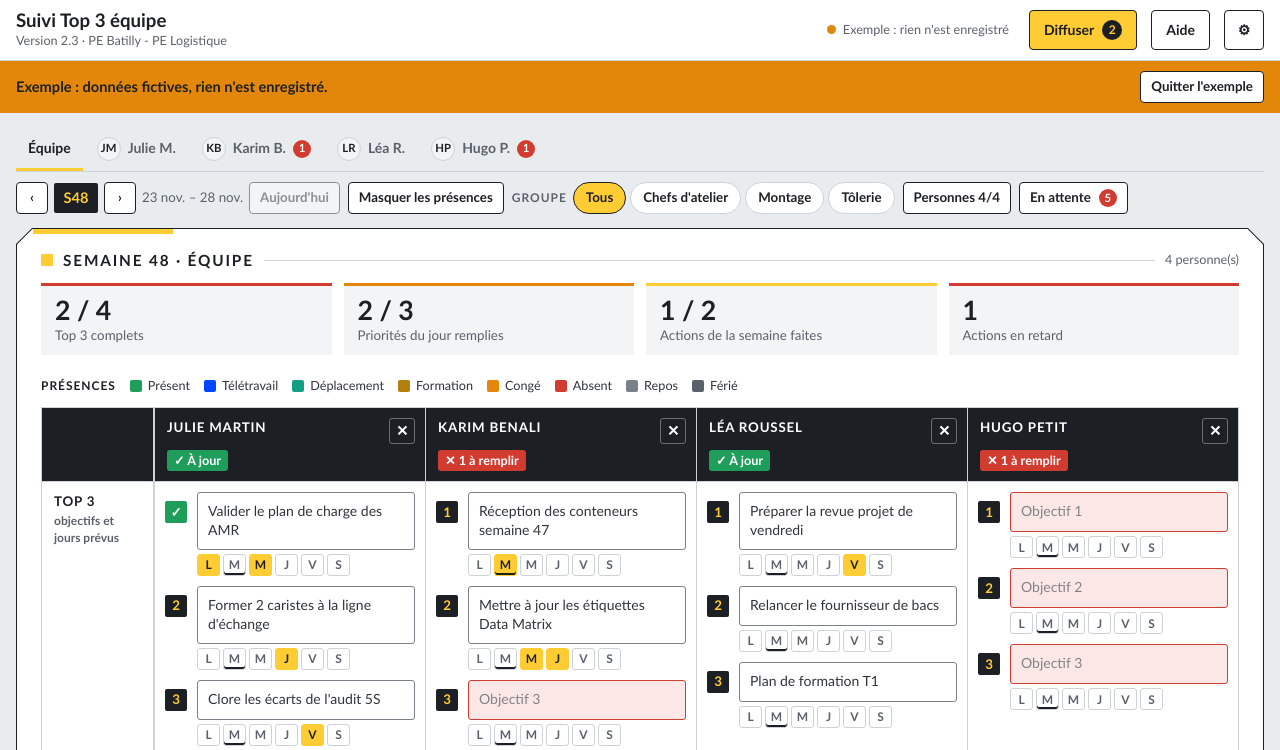
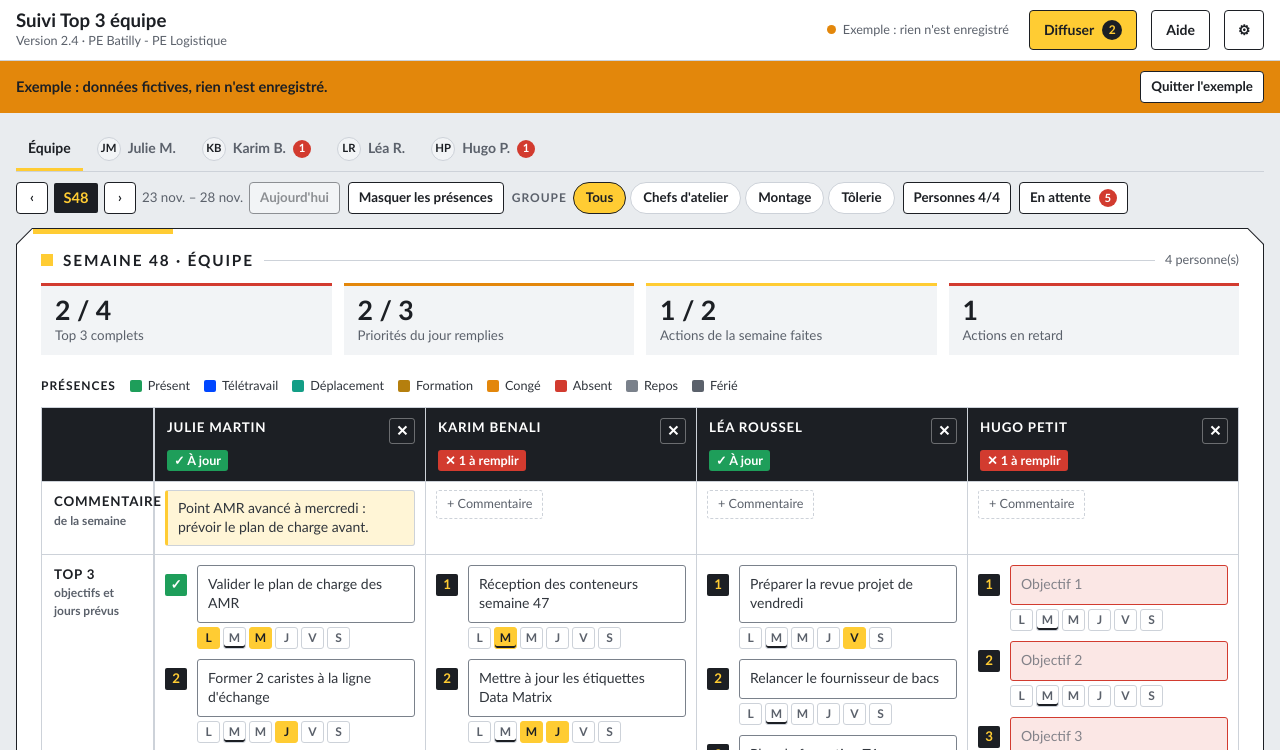
Before and after one commit to theo52400/suivi-top3, a plain HTML site: page index.html in a window 1280 px wide. Both pictures are taken after a click on the button "Charger un exemple". Shown: the top 750 px of the page. Drawn offline with Linux system fonts and the light colour scheme.

Commit message:
Version 2.4 : commentaire de la semaine au-dessus du Top 3
Co-Authored-By: Claude Opus 5.5 <noreply@anthropic.com>
Claude-Session: https://claude.ai/code/session_01Az7n1tA8HECYZ7SSFwe18P

```diff
--- a/index.html
+++ b/index.html
@@ -16,7 +16,7 @@ Données    : un document par case ; la dernière saisie remplace la précédent
              teams/{équipe} {name, created, by} · members/{id} t:"m" {name,email,order} | null
              actions/{id} t:"a" {text,owner,week,day,done,first,created} | null · config/{clé} t:"c" (deadline, samedi ; grp_* = groupe {name, members, extra})
              cells/{lundi}_{membre}_{champ} t:"f" : f = t1-3 objectif, j1-3 jours prévus, d1-3 atteint,
-             s1-6 présence, p1-6 priorité du jour ; lu semaine par semaine (where w == lundi).
+             s1-6 présence, p1-6 priorité du jour, c commentaire de la semaine ; lu semaine par semaine (where w == lundi).
              Format d'événement identique aux versions 1.x : une sauvegarde 1.x se restaure dans le site.
 Règles     : une case est en rouge si elle est vide après l'heure limite (9h30 par défaut) un jour travaillé
              (Présent, Télétravail, Déplacement). Un objectif du Top 3 écrit et prévu ce jour-là, ou une action prévue ce
@@ -27,7 +27,8 @@ Tests      : ⚙ > Réglages avancés > Auto-contrôle (8 tests de l'appli). Tes
 Versions   : 1.0 à 1.5 (12/11/2026) fichier partagé par dossier Teams · 2.0 (13/11/2026) site web Firebase + GitHub Pages,
              sans compte, temps réel, téléphone · 2.1 (16/11/2026) pleine largeur, colonnes égales, retour à la ligne,
              groupes (filtre) et listes de diffusion · 2.2 (20/11/2026) correction du doublon à la création d'une action
-             · 2.3 (24/11/2026) une action prévue un jour compte comme priorité du jour.
+             · 2.3 (24/11/2026) une action prévue un jour compte comme priorité du jour
+             · 2.4 (24/11/2026) commentaire de la semaine au-dessus du Top 3.
 -->
 <style>
 /* Rendu du service (chapitre R du standard) : barre du haut, cadre à coins coupés, titres à carré jaune. */
@@ -289,6 +290,15 @@ body.dragging [data-drop]{outline:1px dashed var(--field);outline-offset:-4px}
 .offtxt{font-size:9.5pt;color:var(--gray);font-style:italic}
 .addline{align-self:stretch;font-size:9.5pt;color:var(--gray);background:none;border:1px dashed var(--line);border-radius:3px;padding:5px 8px;cursor:pointer;text-align:left}
 .addline:hover{border-color:var(--ink);color:var(--ink)}
+/* commentaire de la semaine : replié en « + Commentaire » tant qu'il est vide */
+.notebox{display:flex;flex-direction:column;gap:6px;min-width:0}
+.notebox .lb{font-size:9.5pt;font-weight:700;color:var(--gray);text-transform:uppercase;letter-spacing:.08em}
+.note{display:block;width:100%;min-height:40px;resize:none;overflow:hidden;border:1px solid var(--line);border-left:3px solid var(--yellow);border-radius:3px;padding:8px 10px;background:var(--tint-y);color:var(--text);line-height:1.35;field-sizing:content}
+.note:focus{background:var(--card)}
+.note::placeholder{color:var(--gray);opacity:.75}
+.nplus{align-self:flex-start;font-size:9.5pt;color:var(--gray);background:none;border:1px dashed var(--line);border-radius:3px;padding:4px 10px;cursor:pointer}
+.nplus:hover{border-color:var(--ink);color:var(--ink)}
+.pv-note{margin-bottom:18px}
 .addinp{height:32px;font-size:9.5pt}
 .linkbtn{background:none;border:0;padding:0;font-size:9pt;color:var(--gray);text-decoration:underline;cursor:pointer}
 .linkbtn:hover{color:var(--ink)}
@@ -384,7 +394,7 @@ details.adv[open] summary{margin-bottom:14px}
   <div class="in">
     <div>
       <div class="appname">Suivi Top 3 équipe</div>
-      <div class="appver" id="appver">Version 2.3 · PE Batilly - PE Logistique</div>
+      <div class="appver" id="appver">Version 2.4 · PE Batilly - PE Logistique</div>
     </div>
     <span class="grow"></span>
     <button class="state" id="state" type="button"><span class="dot"></span><span class="txt">Connexion…</span></button>
@@ -426,8 +436,9 @@ details.adv[open] summary{margin-bottom:14px}
 
 <script>
 "use strict";
-const APP = { name: "Suivi Top 3 équipe", ver: "2.3", schema: 2, service: "PE Batilly - PE Logistique", stock: "top3" };
+const APP = { name: "Suivi Top 3 équipe", ver: "2.4", schema: 2, service: "PE Batilly - PE Logistique", stock: "top3" };
 const NEWS = {
+  "2.4": ["Commentaire de la semaine : une case au-dessus du Top 3 de chaque personne, repliée en « + Commentaire » tant qu'elle est vide."],
   "2.3": ["Une action prévue un jour compte comme priorité de ce jour, comme un Top : la case n'est plus rouge."],
   "2.2": ["Correction : « + Action » sur un jour créait l'action en double après Entrée."],
   "2.1": ["La page occupe toute la largeur de l'écran ; les colonnes ont toutes la même largeur.",
@@ -449,7 +460,7 @@ const NEWS = {
     "Objectif « atteint », Diffuser (tout est prêt ?, relances, exports CSV), sauvegarde et restauration, exemple."],
   "1.0": ["Tableau partagé par dossier Teams : présence, Top 3 avec jours, priorité du jour, relances."],
 };
-const NEWS_SHORT = "une action prévue un jour compte comme priorité de ce jour";
+const NEWS_SHORT = "une case Commentaire au-dessus du Top 3 de chaque personne";
 const STATUSES = ["Présent", "Télétravail", "Déplacement", "Formation", "Congé", "Absent", "Repos", "Férié"];
 const WORKING = new Set(["Présent", "Télétravail", "Déplacement"]);
 const DAYS = ["Lundi", "Mardi", "Mercredi", "Jeudi", "Vendredi", "Samedi"];
@@ -534,7 +545,7 @@ const CLOUD = { state: "init", err: "", api: null, db: null, team: LS.get("team"
 const evKey = (e) => (e.t === "f" ? `f|${e.w}|${e.m}|${e.f}` : e.t === "c" ? `c|${e.f}` : `${e.t}|${e.m}`);
 function validEv(e) {
   if (!e || typeof e.id !== "string" || typeof e.ts !== "number") return false;
-  if (e.t === "f") return typeof e.m === "string" && /^[A-Za-z0-9]{1,40}$/.test(e.m) && /^\d{4}-\d{2}-\d{2}$/.test(e.w) && /^[tjspd][1-6]$/.test(e.f) && typeof e.v === "string";
+  if (e.t === "f") return typeof e.m === "string" && /^[A-Za-z0-9]{1,40}$/.test(e.m) && /^\d{4}-\d{2}-\d{2}$/.test(e.w) && /^(?:[tjspd][1-6]|c)$/.test(e.f) && typeof e.v === "string";
   if (e.t === "m" || e.t === "a") return typeof e.m === "string" && /^[A-Za-z0-9]{1,40}$/.test(e.m);
   if (e.t === "c") return (CFG_KEYS.includes(e.f) && typeof e.v === "string") || (isGrp(e.f) && (e.v === null || (typeof e.v === "object" && !Array.isArray(e.v))));
   return false;
@@ -919,6 +930,17 @@ function dayPicker(m, k) {
 function newRefs(id) { REFS[id] = { fields: {}, picks: {}, nums: {}, cells: {}, items: {}, cases: {}, tops: {}, chk: {}, plus: {}, irow: {} }; return REFS[id]; }
 // cases ouvertes par le « + » (fermées si on les quitte vides)
 const OPENP = new Set();
+// commentaire de la semaine (champ « c » de la personne, propre à chaque semaine)
+const OPENN = new Set();
+function noteBox(m, label) {
+  const r = REFS[m.id];
+  const ta = h("textarea", { class: "note", rows: "2", maxlength: "500", id: `c__${m.id}`, "data-mid": m.id, "data-f": "c", placeholder: "Commentaire de la semaine", "aria-label": `${m.name} – commentaire de la semaine` });
+  const plus = h("button", { class: "nplus", type: "button", title: "Écrire un commentaire pour cette semaine" }, "+ Commentaire");
+  on(plus, "click", () => { OPENN.add(`${weekKey}|${m.id}`); update(); ta.focus(); });
+  const lb = label ? h("span", { class: "lb" }, "Commentaire de la semaine") : null;
+  r.fields.c = ta; r.note = { ta, plus, lb };
+  return h("div", { class: "notebox" }, lb, plus, ta);
+}
 function itemsRow(m, i, items) {
   const r = REFS[m.id];
   const plus = h("button", { class: "pplus", type: "button", hidden: true, title: "Ajouter une autre priorité du jour", "aria-label": `${m.name} – ajouter une priorité du ${DAYS[i - 1].toLowerCase()}` }, "+");
@@ -943,6 +965,9 @@ function teamView() {
     hr.append(h("th", { class: "ph" + (m.id === me ? " me" : ""), scope: "col" }, h("div", { class: "top" }, nm, x), st));
   }
   const tb = h("tbody");
+  const trNote = h("tr", { class: "noterow" }, h("th", { class: "rh", scope: "row" }, h("span", { class: "d" }, "Commentaire"), h("span", { class: "dt" }, "de la semaine")));
+  for (const m of list) trNote.append(h("td", { class: "c" }, h("div", { class: "cell" }, noteBox(m, false))));
+  tb.append(trNote);
   const trTop = h("tr", null, h("th", { class: "rh", scope: "row" }, h("span", { class: "d" }, "Top 3"), h("span", { class: "dt" }, "objectifs et jours prévus")));
   for (const m of list) {
     const r = REFS[m.id];
@@ -1001,6 +1026,7 @@ function personView(m) {
   const pend = h("div", { class: "alist", id: "pv-pending", "data-drop": "later" });
   r.pend = pend;
   return [head,
+    h("div", { class: "pv-note" }, noteBox(m, true)),
     h("div", { class: "blk" }, h("h2", { class: "sec" }, h("span", null, "Top 3 de la semaine"), h("span", { class: "fil" }), h("span", { class: "meta" }, "coche les jours prévus")), tops),
     h("div", { class: "blk" }, h("h2", { class: "sec" }, h("span", null, `Plan de la semaine ${isoWeek(monday)}`), h("span", { class: "fil" })), legend(), week),
     h("div", { class: "blk" }, h("h2", { class: "sec" }, h("span", null, "En attente"), h("span", { class: "fil" }), h("span", { class: "meta", id: "pv-pend-meta" }, "")),
@@ -1074,6 +1100,10 @@ function update() {
       if (el !== ae && el.value !== v) { el.value = v; if (el.tagName === "TEXTAREA") autosize(el); }
       if (f[0] === "p") { const ph = plannedCount(mid, +f.slice(1)) ? "Autre priorité (facultatif)" : "Priorité du jour"; if (el.placeholder !== ph) el.placeholder = ph; }
       if (f[0] === "s") { el.dataset.st = el.value; el.classList.toggle("off", !WORKING.has(el.value)); }
+    }
+    if (r.note) {
+      const show = !!val(mid, "c").trim() || OPENN.has(`${weekKey}|${mid}`) || r.note.ta === ae;
+      r.note.ta.hidden = !show; r.note.plus.hidden = show; if (r.note.lb) r.note.lb.hidden = !show;
     }
     const mt = missingTop(mid), md = missingDays(mid);
     for (let k = 1; k <= 3; k++) {
@@ -1181,6 +1211,7 @@ on(viewEl, "focusout", (e) => {
   const t = e.target; if (!(t.dataset && t.dataset.mid && t.dataset.f)) return;
   const k = pkey(t.dataset.mid, t.dataset.f); if (PEND.has(k)) commit(k);
   if (t.classList.contains("case")) { if (!t.value.trim()) OPENP.delete(`${weekKey}|${t.dataset.mid}|${t.dataset.f.slice(1)}`); setTimeout(update, 0); }
+  if (t.classList.contains("note")) { if (!t.value.trim()) OPENN.delete(`${weekKey}|${t.dataset.mid}`); setTimeout(update, 0); }
 });
 
 /* glisser-déposer des actions */
@@ -1540,6 +1571,7 @@ async function exportWeek() {
   const rows = [["Semaine", "Personne", "Ligne", "Date", "Présence", "Texte", "Jours prévus", "État"]];
   const sem = "S" + pad(isoWeek(monday)) + " " + monday.getFullYear();
   for (const m of TEAM) {
+    if (val(m.id, "c").trim()) rows.push([sem, m.name, "Commentaire", "", "", val(m.id, "c"), "", ""]);
     for (let k = 1; k <= 3; k++) rows.push([sem, m.name, "Objectif " + k, "", "", val(m.id, "t" + k), daysOf(m.id, k).map((d) => DSHORT[d - 1]).join(", "), val(m.id, "d" + k) === "1" ? "Atteint" : ""]);
     for (let i = 1; i <= nDays(); i++) rows.push([sem, m.name, DAYS[i - 1], fmtDate(addDays(monday, i - 1)), status(m.id, i), val(m.id, "p" + i), "", missingDays(m.id).includes(i) ? "Manquant" : ""]);
   }
@@ -1663,6 +1695,7 @@ function helpWin(anchor) {
       sec("jour", "Au quotidien", h("ul", null,
         li(h("b", null, "Onglets"), " : « Équipe » montre tout le monde ; « Ma semaine » et l'onglet de chaque personne montrent son plan, jour par jour. Le chiffre rouge = cases à remplir."),
         li(h("b", null, "Priorité du jour"), " : clic sur le petit « + » pour ouvrir la case ; Entrée pour valider. Quittée vide, elle se referme. Une action prévue ce jour-là compte aussi comme priorité. Un jour travaillé, après 9h30, sans rien de prévu, le « + » devient « + À remplir » en rouge."),
+        li(h("b", null, "Commentaire"), " : au-dessus du Top 3, clic sur « + Commentaire » pour écrire une note sur la semaine (Entrée passe à la ligne). Il reste attaché à la semaine et se voit par toute l'équipe. Effacé, il se replie."),
         li(h("b", null, "Jours prévus"), " : sous chaque objectif, coche L M M J V S ; l'objectif apparaît en étiquette dans la case du jour et compte comme priorité de ce jour : la case se replie en un petit « + », à cliquer pour ajouter une autre priorité. Clic sur l'étiquette : modifier l'objectif."),
         li(h("b", null, "Objectif atteint"), " : clic sur le numéro (il passe en vert ✓)."),
         li(h("b", null, "Présence"), " : Congé, Absent, Formation, Repos ou Férié : la case du jour disparaît et rien n'est compté manquant."),
@@ -1704,6 +1737,7 @@ function loadExample() {
   put({ t: "c", f: "grp_exMont", v: { name: "Montage", members: ["exc", "exd"], extra: "" } });
   put({ t: "c", f: "grp_exChef", v: { name: "Chefs d'atelier", members: ["exa"], extra: "chef.tolerie@exemple.fr; chef.montage@exemple.fr" } });
   const f = (m, fld, v) => put({ t: "f", w, m, f: fld, v });
+  f("exa", "c", "Point AMR avancé à mercredi : prévoir le plan de charge avant.");
   f("exa", "t1", "Valider le plan de charge des AMR"); f("exa", "j1", "1,3"); f("exa", "t2", "Former 2 caristes à la ligne d'échange"); f("exa", "j2", "4"); f("exa", "t3", "Clore les écarts de l'audit 5S"); f("exa", "j3", "5"); f("exa", "d1", "1");
   f("exb", "t1", "Réception des conteneurs semaine 47"); f("exb", "j1", "2"); f("exb", "t2", "Mettre à jour les étiquettes Data Matrix"); f("exb", "j2", "3,4");
   f("exc", "t1", "Préparer la revue projet de vendredi"); f("exc", "j1", "5"); f("exc", "t2", "Relancer le fournisseur de bacs"); f("exc", "t3", "Plan de formation T1");
```
